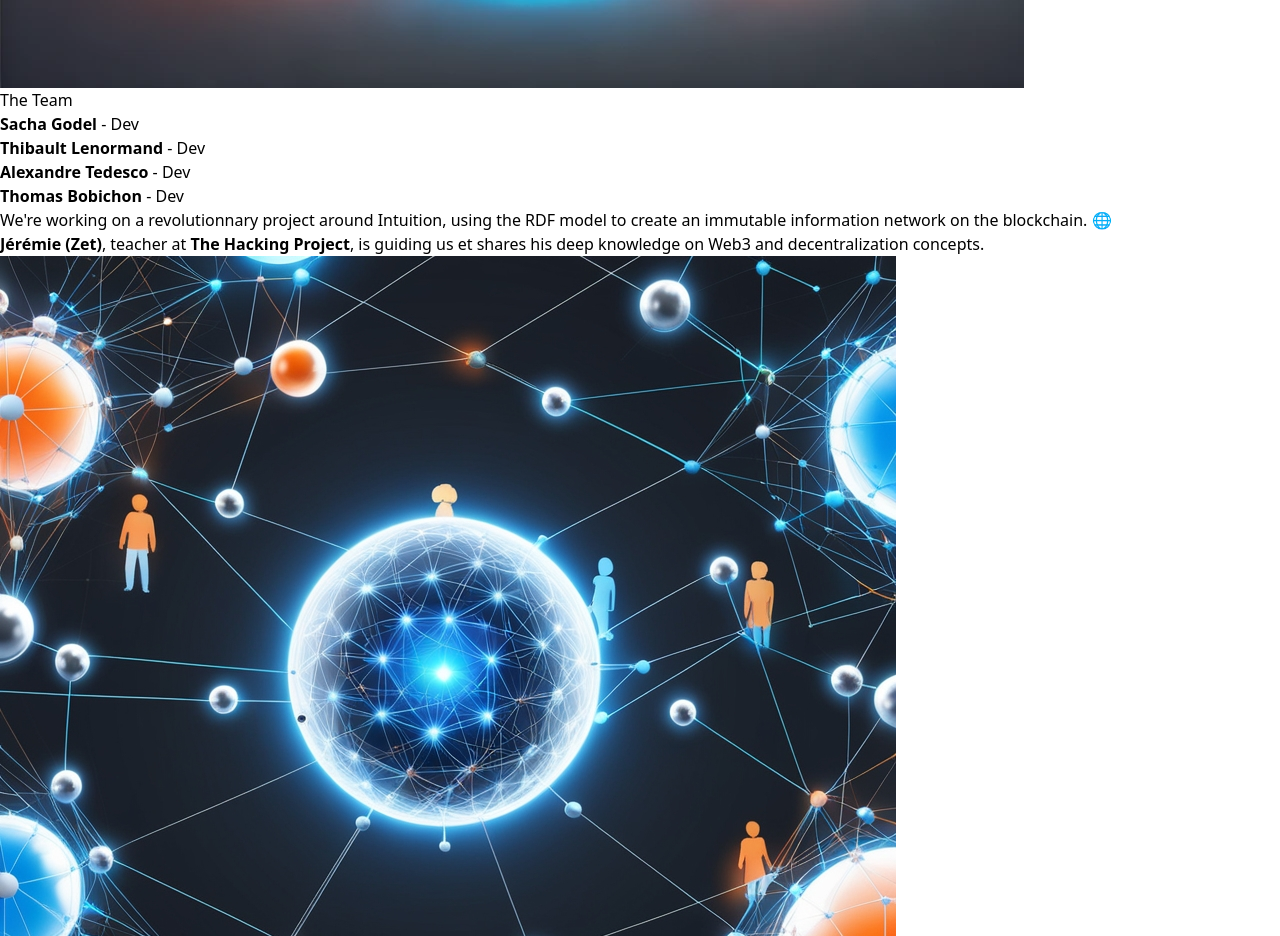
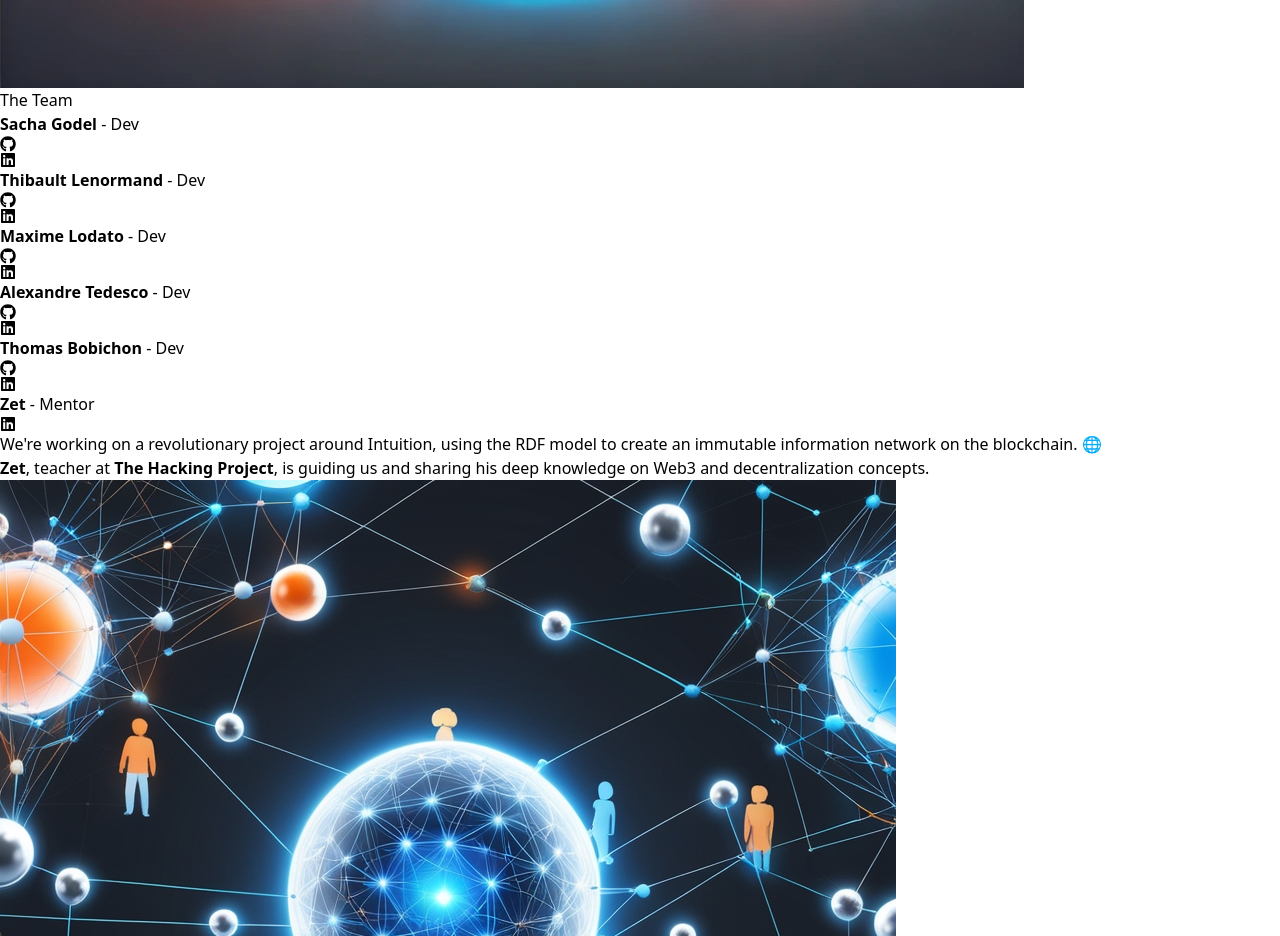
Before and after one commit to THP-Lab/intuition-recommendation-assistant, a React (Vite) app: page /team in a window 1280 px wide. Shown: the part 2080-3016 px from the top of the page. Built offline with nearby package versions, Linux system fonts and the light colour scheme.

Commit message:
add linkedin/github links in TeamPage

```diff
--- a/package.json
+++ b/package.json
@@ -13,6 +13,7 @@
     "axios": "^1.7.9",
     "react": "^18.3.1",
     "react-dom": "^18.3.1",
+    "react-icons": "^5.4.0",
     "react-router-dom": "^7.0.2"
   },
   "devDependencies": {
--- a/src/pages/TeamPage.jsx
+++ b/src/pages/TeamPage.jsx
@@ -1,3 +1,4 @@
+import { FaGithub, FaLinkedin } from 'react-icons/fa'; // Importer les icônes
 import Navbar from "../components/Navbar";
 import Footer from "../components/Footer";
 
@@ -42,25 +43,131 @@ const TeamPage = () => {
             <ul className="space-y-4">
               <li>
                 <strong>Sacha Godel</strong> - Dev
+                <div className="flex space-x-4 mt-2">
+                  <a
+                    href="https://github.com/MacDuPain"
+                    target="_blank"
+                    rel="noopener noreferrer"
+                    className="text-xl text-white hover:text-gray-400"
+                  >
+                    <FaGithub />
+                  </a>
+                  <a
+                    href="https://www.linkedin.com/in/sacha-godel/"
+                    target="_blank"
+                    rel="noopener noreferrer"
+                    className="text-xl text-white hover:text-gray-400"
+                  >
+                    <FaLinkedin />
+                  </a>
+                </div>
               </li>
               <li>
                 <strong>Thibault Lenormand</strong> - Dev
+                <div className="flex space-x-4 mt-2">
+                  <a
+                    href="https://github.com/ThibaultL24"
+                    target="_blank"
+                    rel="noopener noreferrer"
+                    className="text-xl text-white hover:text-gray-400"
+                  >
+                    <FaGithub />
+                  </a>
+                  <a
+                    href="https://www.linkedin.com/in/thibault-lenormand-b38b96268/"
+                    target="_blank"
+                    rel="noopener noreferrer"
+                    className="text-xl text-white hover:text-gray-400"
+                  >
+                    <FaLinkedin />
+                  </a>
+                </div>
+              </li>
+              <li>
+                <strong>Maxime Lodato</strong> - Dev
+                <div className="flex space-x-4 mt-2">
+                  <a
+                    href="https://github.com/maximelodato"
+                    target="_blank"
+                    rel="noopener noreferrer"
+                    className="text-xl text-white hover:text-gray-400"
+                  >
+                    <FaGithub />
+                  </a>
+                  <a
+                    href="https://www.linkedin.com/in/maxime-lodato-753a4a277/"
+                    target="_blank"
+                    rel="noopener noreferrer"
+                    className="text-xl text-white hover:text-gray-400"
+                  >
+                    <FaLinkedin />
+                  </a>
+                </div>
               </li>
               <li>
                 <strong>Alexandre Tedesco</strong> - Dev
+                <div className="flex space-x-4 mt-2">
+                  <a
+                    href="https://github.com/AlexandreTedesco"
+                    target="_blank"
+                    rel="noopener noreferrer"
+                    className="text-xl text-white hover:text-gray-400"
+                  >
+                    <FaGithub />
+                  </a>
+                  <a
+                    href="https://www.linkedin.com/in/alexandre-tedesco-85aa37298/"
+                    target="_blank"
+                    rel="noopener noreferrer"
+                    className="text-xl text-white hover:text-gray-400"
+                  >
+                    <FaLinkedin />
+                  </a>
+                </div>
               </li>
               <li>
                 <strong>Thomas Bobichon</strong> - Dev
+                <div className="flex space-x-4 mt-2">
+                  <a
+                    href="https://github.com/ZealRa"
+                    target="_blank"
+                    rel="noopener noreferrer"
+                    className="text-xl text-white hover:text-gray-400"
+                  >
+                    <FaGithub />
+                  </a>
+                  <a
+                    href="https://www.linkedin.com/in/thomas-bobichon/"
+                    target="_blank"
+                    rel="noopener noreferrer"
+                    className="text-xl text-white hover:text-gray-400"
+                  >
+                    <FaLinkedin />
+                  </a>
+                </div>
+              </li>
+              <li>
+                <strong>Zet</strong> - Mentor
+                <div className="flex space-x-4 mt-2">
+                  <a
+                    href="https://www.linkedin.com/in/jeremie-olivier/"
+                    target="_blank"
+                    rel="noopener noreferrer"
+                    className="text-xl text-white hover:text-gray-400"
+                  >
+                    <FaLinkedin />
+                  </a>
+                </div>
               </li>
             </ul>
             <p className="mt-6 text-lg">
-              We&apos;re working on a revolutionnary project around Intuition,
+              We&apos;re working on a revolutionary project around Intuition,
               using the RDF model to create an immutable information network on
               the blockchain. 🌐
             </p>
             <p className="mt-4 text-lg">
-              <strong>Jérémie (Zet)</strong>, teacher at{" "}
-              <strong>The Hacking Project</strong>, is guiding us et shares his
+              <strong>Zet</strong>, teacher at{" "}
+              <strong>The Hacking Project</strong>, is guiding us and sharing his
               deep knowledge on Web3 and decentralization concepts.
             </p>
           </div>
```
Also changed, not shown: 1 other file (tests, documents, lock files or other folders).
